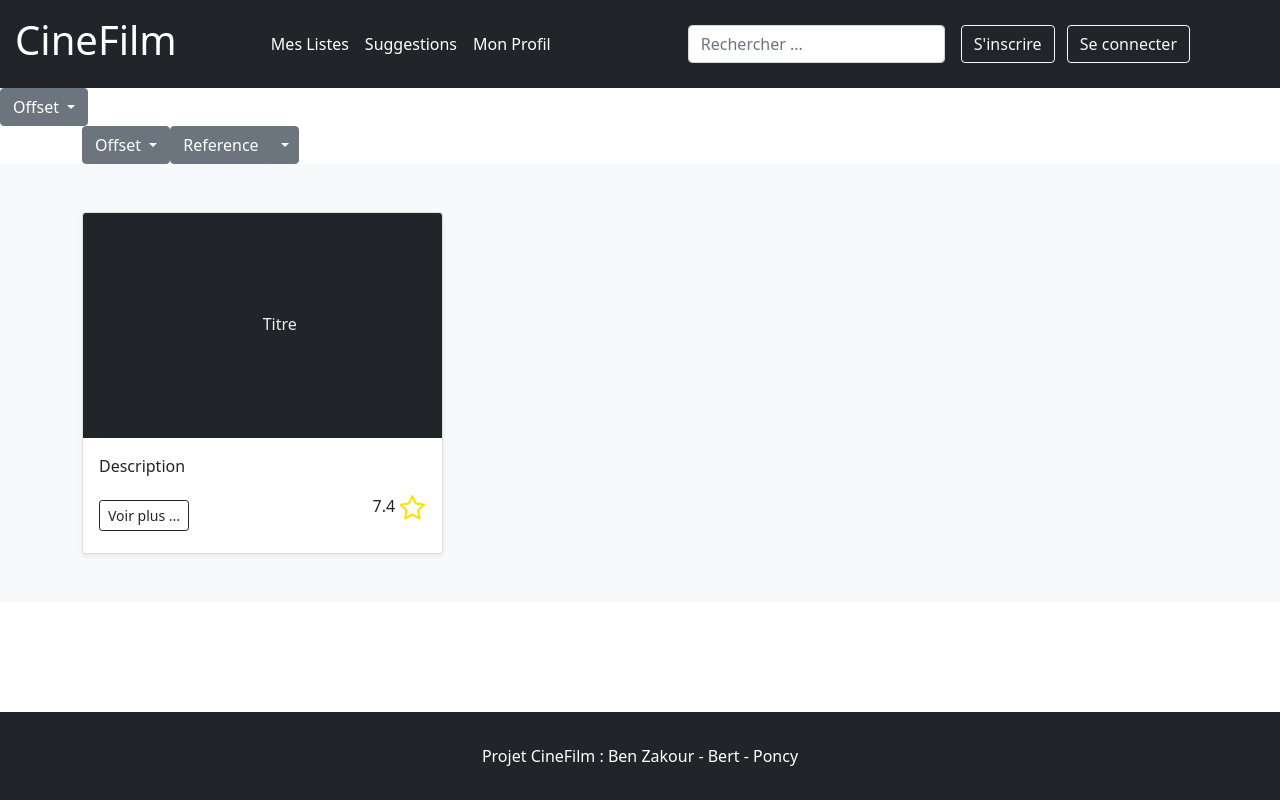
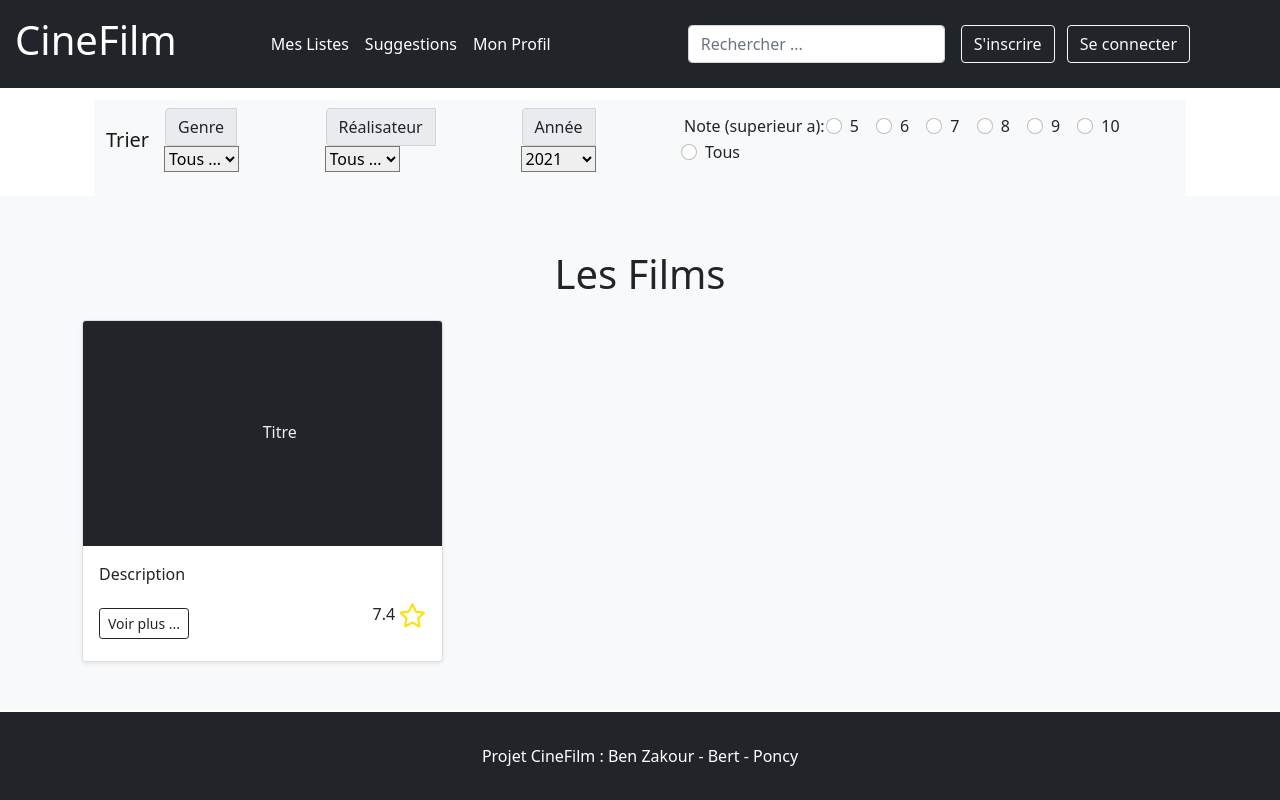
Before and after one commit to Alex-vesp/Cin-Film, a plain HTML site: page Cine-Film/src/index.html in a window 1280 px wide. Drawn offline with nearby package versions, Linux system fonts and the light colour scheme.

Commit message:
Menu de Tri

```diff
--- a/Cine-Film/src/index.html
+++ b/Cine-Film/src/index.html
@@ -8,7 +8,7 @@
     <title></title>
 </head>
 <body>
-<header class="p-3 bg-dark text-white">
+<header class="p-3 bg-dark text-white fixed-top">
     <div class="container">
         <div class="d-flex flex-wrap align-items-center ">
             <a href="#" class="titre d-flex mb-2 mb-lg-0 text-white text-decoration-none">
@@ -32,49 +32,93 @@
         </div>
     </div>
 </header>
+<div style="margin-top: 100px"></div>
 
-<!--Menu Selection-->
-<div class="dropdown mr-1">
-    <button type="button" class="btn btn-secondary dropdown-toggle" id="dropdownMenuOffset" data-toggle="dropdown" aria-haspopup="true" aria-expanded="false" data-offset="10,20">
-        Offset
-    </button>
-    <div class="dropdown-menu" aria-labelledby="dropdownMenuOffset">
-        <a class="dropdown-item" href="#">Action</a>
-        <a class="dropdown-item" href="#">Another action</a>
-        <a class="dropdown-item" href="#">Something else here</a>
-    </div>
+<!--Menu Tri-->
+<div class="container px-4" style="margin-top: 5px">
+    <nav class="navbar navbar-expand-lg navbar-light bg-light">
+        <div class="container-fluid">
+            <p class="navbar-brand">Trier</p>
+            <div class="collapse navbar-collapse" id="navbarSupportedContent">
+                <ul class="navbar-nav me-auto mb-2 mb-lg-0">
+                    <li class="nav-item">
+                        <div class="input-group mb-3">
+                            <label class="input-group-text" for="inputGroupSelect01">Genre</label>
+                            <select class="form-select-focus-1200" id="inputGroupSelect01">
+                                <option selected>Tous ... </option>
+                            </select>
+                        </div>
+                    </li>
+                    <li class="nav-item" style="margin-left: 25px">
+                        <div class="input-group mb-3">
+                            <label class="input-group-text" for="inputGroupSelect01">Réalisateur</label>
+                            <select class="form-select-focus-1200" id="inputGroupSelect02">
+                                <option selected>Tous ... </option>
+                            </select>
+                        </div>
+                    </li>
+                    <li class="nav-item" style="margin-left: 25px">
+                        <div class="input-group mb-3">
+                            <label class="input-group-text" for="inputGroupSelect01">Année</label>
+                            <select class="form-select-focus-1200" id="inputGroupSelect03">
+                                <option selected>Tous ... </option><option selected> < 1950</option><option selected> < 1960</option><option selected> < 1970</option>
+                                <option selected> < 1980</option><option selected> 1981</option><option selected> 1982</option><option selected> 1983</option>
+                                <option selected> 1984</option><option selected> 1985</option><option selected> 1986</option>
+                                <option selected> 1987</option><option selected>1988</option><option selected>1989</option><option selected> 1990</option>
+                                <option selected>1991</option><option selected>1992</option><option selected>1993</option><option selected>1994</option>
+                                <option selected>1995</option><option selected>1996</option><option selected>1997</option>
+                                <option selected>1998</option><option selected>1999</option><option selected>2000</option><option selected>2001</option>
+                                <option selected>2002</option><option selected>2003</option><option selected>2004</option><option selected>2005</option>
+                                <option selected>2006</option><option selected>2007</option><option selected>2008</option>
+                                <option selected>2009</option><option selected>2010</option><option selected>2011</option><option selected>2012</option>
+                                <option selected>2013</option><option selected>2014</option><option selected>2015</option><option selected>2016</option>
+                                <option selected>2017</option><option selected>2018</option><option selected>2019</option>
+                                <option selected>2020</option><option selected>2021</option>
+                            </select>
+                        </div>
+                    </li>
+                    <li class="nav-item" style="margin-left: 25px; padding-top: 6px">
+                        Note (superieur a):
+                        <div class="form-check form-check-inline" style="margin-left: -3px">
+                            <input class="form-check-input" type="radio" name="inlineRadioOptions" id="inlineRadio5" value="option2">
+                            <label class="form-check-label" for="inlineRadio5">5</label>
+                        </div>
+                        <div class="form-check form-check-inline" style="margin-left: -3px">
+                            <input class="form-check-input" type="radio" name="inlineRadioOptions" id="inlineRadio6" value="option3">
+                            <label class="form-check-label" for="inlineRadio6">6</label>
+                        </div>
+                        <div class="form-check form-check-inline" style="margin-left: -3px">
+                            <input class="form-check-input" type="radio" name="inlineRadioOptions" id="inlineRadio7" value="option1">
+                            <label class="form-check-label" for="inlineRadio7">7</label>
+                        </div>
+                        <div class="form-check form-check-inline" style="margin-left: -3px">
+                            <input class="form-check-input" type="radio" name="inlineRadioOptions" id="inlineRadio8" value="option2">
+                            <label class="form-check-label" for="inlineRadio8">8</label>
+                        </div>
+                        <div class="form-check form-check-inline" style="margin-left: -3px">
+                            <input class="form-check-input" type="radio" name="inlineRadioOptions" id="inlineRadio9" value="option3">
+                            <label class="form-check-label" for="inlineRadio9">9</label>
+                        </div>
+                        <div class="form-check form-check-inline" style="margin-left: -3px">
+                            <input class="form-check-input" type="radio" name="inlineRadioOptions" id="inlineRadio10" value="option2">
+                            <label class="form-check-label" for="inlineRadio10">10</label>
+                        </div>
+                        <div class="form-check form-check-inline" style="margin-left: -3px">
+                            <input class="form-check-input" type="radio" name="inlineRadioOptions" id="inlineRadioTous" value="option3">
+                            <label class="form-check-label" for="inlineRadioTous">Tous</label>
+                        </div>
+                    </li>
+                </ul>
+            </div>
+        </div>
+    </nav>
 </div>
 
-<div class="container">
-    <div class="d-flex align-items-center">
-        <div class="dropdown mr-1">
-            <button type="button" class="btn btn-secondary dropdown-toggle" id="dropdownMenuOffseggt" data-toggle="dropdown" aria-haspopup="true" aria-expanded="false" data-offset="10,20">
-                Offset
-            </button>
-            <div class="dropdown-menu" aria-labelledby="dropdownMenuOffset">
-                <a class="dropdown-item" href="#">Action</a>
-                <a class="dropdown-item" href="#">Another action</a>
-                <a class="dropdown-item" href="#">Something else here</a>
-            </div>
-        </div>
-        <div class="btn-group">
-            <button type="button" class="btn btn-secondary">Reference</button>
-            <button type="button" class="btn btn-secondary dropdown-toggle dropdown-toggle-split" id="dropdownMenuReference" data-toggle="dropdown" aria-haspopup="true" aria-expanded="false" data-reference="parent">
-            </button>
-            <div class="dropdown-menu" aria-labelledby="dropdownMenuReference">
-                <a class="dropdown-item" href="#">Action</a>
-                <a class="dropdown-item" href="#">Another action</a>
-                <a class="dropdown-item" href="#">Something else here</a>
-                <div class="dropdown-divider"></div>
-                <a class="dropdown-item" href="#">Separated link</a>
-            </div>
-        </div>
-    </div>
-</div>
 
 
 <!--Affichage Film-->
 <div class="album py-5 bg-light">
+    <p class="fs-1 text-center">Les Films</p>
     <div class="container">
         <div class="row row-cols-1 row-cols-sm-2 row-cols-md-3 g-3">
             <div class="col">
@@ -97,6 +141,8 @@
 </div>
 
 
+<!--Affichage Profil-->
+
 <br>
 <br>
 
```
